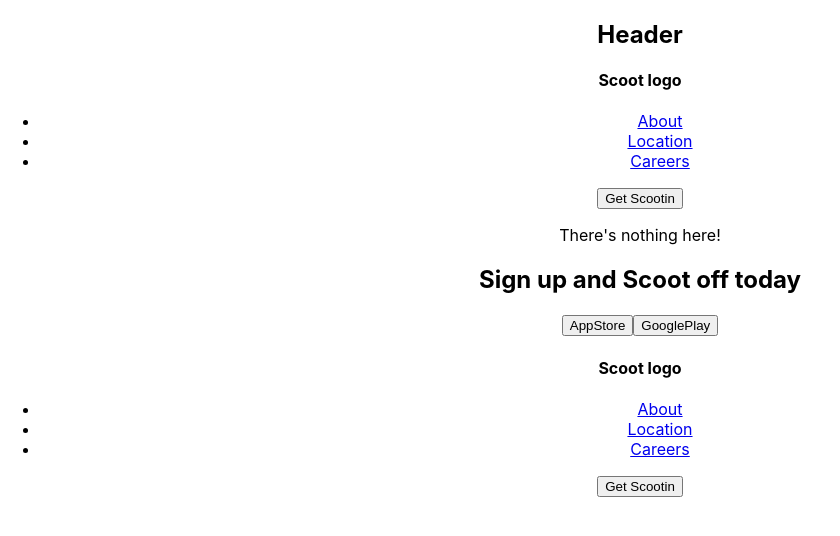
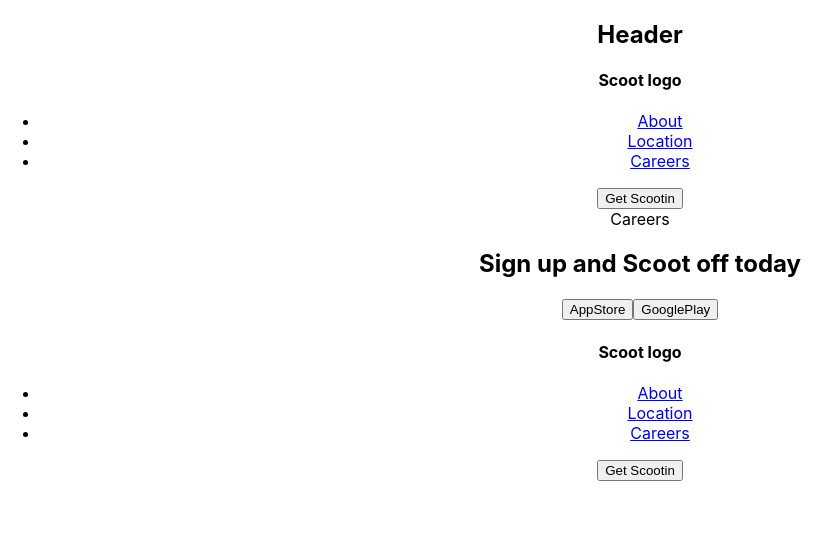
Before and after one commit to xaviguasch/scoot-multipage-website-app-frontendmentor-prac, a React (Create React App) app: page /careers in a window 1280 px wide. Shown: the top 536 px of the page, without its empty margins (0-840 px from the left). Built offline with nearby package versions, Linux system fonts and the light colour scheme.

Commit message:
added Careers component

```diff
--- /dev/null
+++ b/src/components/Careers.js
@@ -0,0 +1,7 @@
+import React from 'react'
+
+const Careers = () => {
+  return <div className='Careers'>Careers</div>
+}
+
+export default Careers
--- a/src/index.js
+++ b/src/index.js
@@ -6,6 +6,7 @@ import './index.css'
 import App from './App'
 import Home from './components/Home'
 import About from './components/About'
+import Careers from './components/Careers'
 
 ReactDOM.render(
   <React.StrictMode>
@@ -14,6 +15,7 @@ ReactDOM.render(
         <Route path='/' element={<App />}>
           <Route path='home' element={<Home />} />
           <Route path='about' element={<About />} />
+          <Route path='careers' element={<Careers />} />
           <Route path='/' element={<Navigate to='home' />} />
 
           <Route
```
Also changed, not shown: src/components/Careers.css (added).
